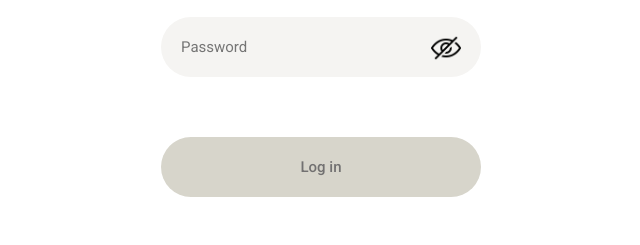
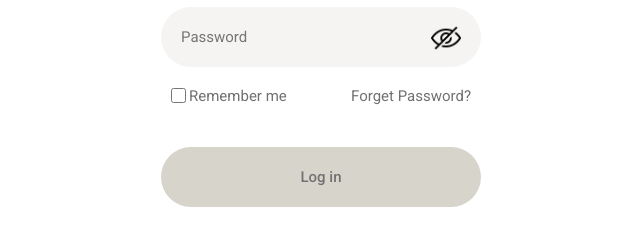
Before and after one commit to marcosgabriel318/screen-login, a plain HTML site: page index.html in a window 1280 px wide. Shown: the part 367-612 px from the top of the page, without its empty margins (319-959 px from the left). Drawn offline with Linux system fonts and the light colour scheme.

Commit message:
Add checkbox(remember) e link de 'forget password'

```diff
--- a/assets/CSS/style.css
+++ b/assets/CSS/style.css
@@ -1,6 +1,7 @@
 * {
     padding: 0;
     margin: 0;
+    border: 0;
     font-family: 'Roboto', sans-serif;
 }
 
@@ -17,6 +18,7 @@
     display: flex;
     flex-direction: column;
     align-items: center;
+
 }
 
 .login span {
@@ -30,7 +32,7 @@
 }
 
 
-.input-box input {
+.input-box .input-default {
     display: flex;
     font-size: 15px;
     width: 300px;
@@ -43,7 +45,6 @@
 }
 
 .input-box img {
-    display: flex;
     position: absolute;
     width: 30px;
     right: 20px;
@@ -51,12 +52,39 @@
 
 }
 
+.input-box .input-remember {
+    margin-top: 21px;
+    left: 10px;
+    position: absolute;
+    width: 15px;
+    height: 15px;
+}
+
+.input-box label {
+    margin-top: 20px;
+    left: 28px;
+    position: absolute;
+    font-size: 15px;
+    color: #727171;
+}
+
+
+.input-box a {
+    font-size: 15px;
+    margin-top: 20px;
+    position: absolute;
+    right: 10px;
+    text-decoration: none;
+    color: #727171;
+}
+
+
 .login button {
     font-size: 15px;
     font-weight: 500;
     color: #727171;
     background-color: #D7D5CB;
-    margin-top: 60px;
+    margin-top: 80px;
     width: 320px;
     height: 60px;
     border-radius: 30px;
--- a/index.html
+++ b/index.html
@@ -15,11 +15,15 @@
         <div class="login">
             <span>Login</span>
             <div class="input-box">
-                <input type="email" placeholder="Email">
-                <input type="password" id="password" placeholder="Password">
+                <input class="input-default" type="email" placeholder="Email">
+                <input class="input-default" type="password" id="password" placeholder="Password">
                 <!--<div id="toogle"></div> -->
                 <img src="/assets/images/hide.png" id="eyeicon" alt="" srcset="">
+                <input class="input-remember" type="checkbox" name="" id="">
+                <label for="remember">Remember me</label>
+                <a href="#">Forget Password?</a>
             </div>
+
             <button class="submit">Log in</button>
         </div>
 
```
